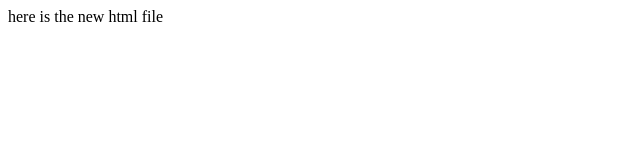
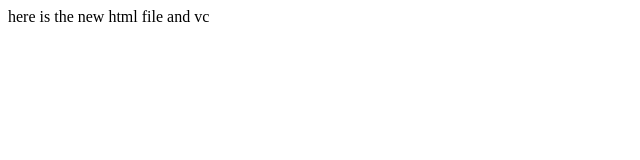
Before and after one commit to rose12065/Day1, a plain HTML site: page index.html in a window 1280 px wide. Shown: the full height of the page, 0-640 px from the left. Drawn offline with Linux system fonts and the light colour scheme.

Commit message:
commit chnages

```diff
--- a/index.html
+++ b/index.html
@@ -3,5 +3,5 @@
 <title>hello vs code</title>
 </head>
 <body>
-    here is the new html file
+    here is the new html file and vc
 </body>
```
